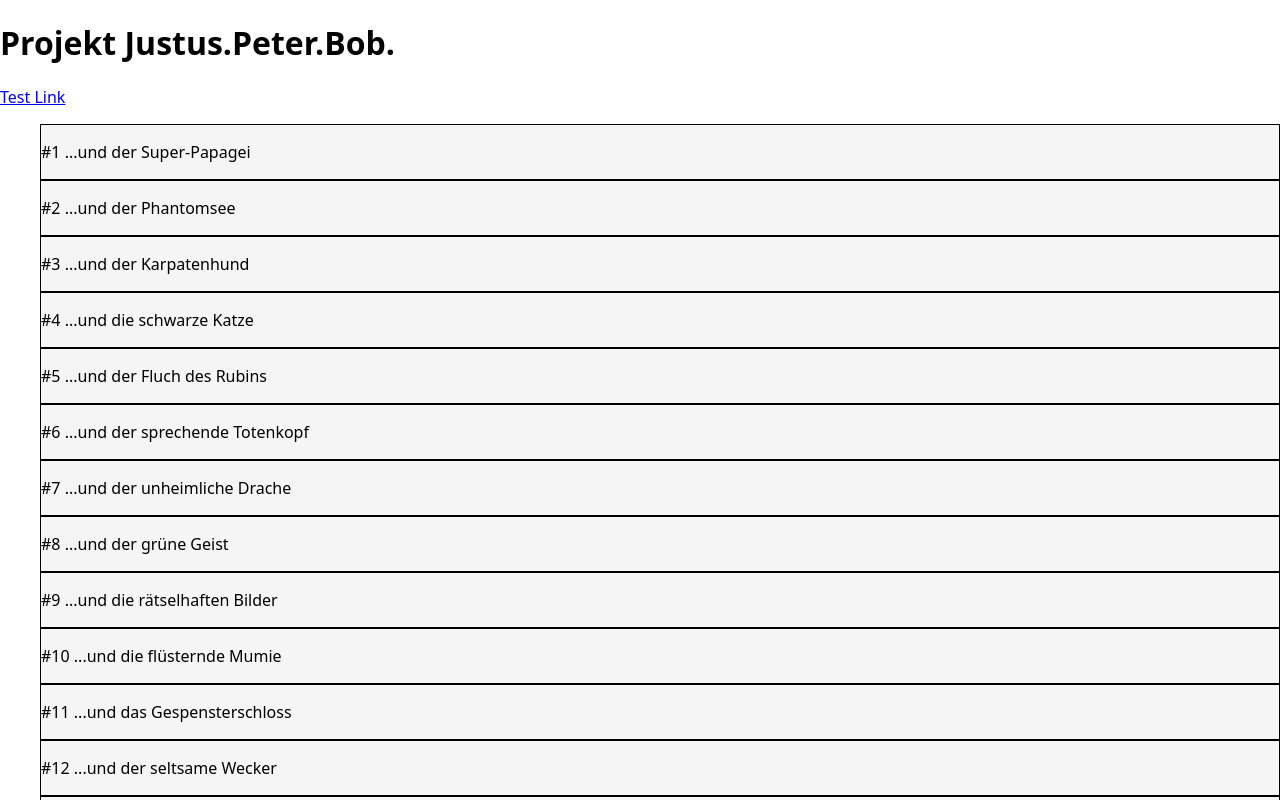
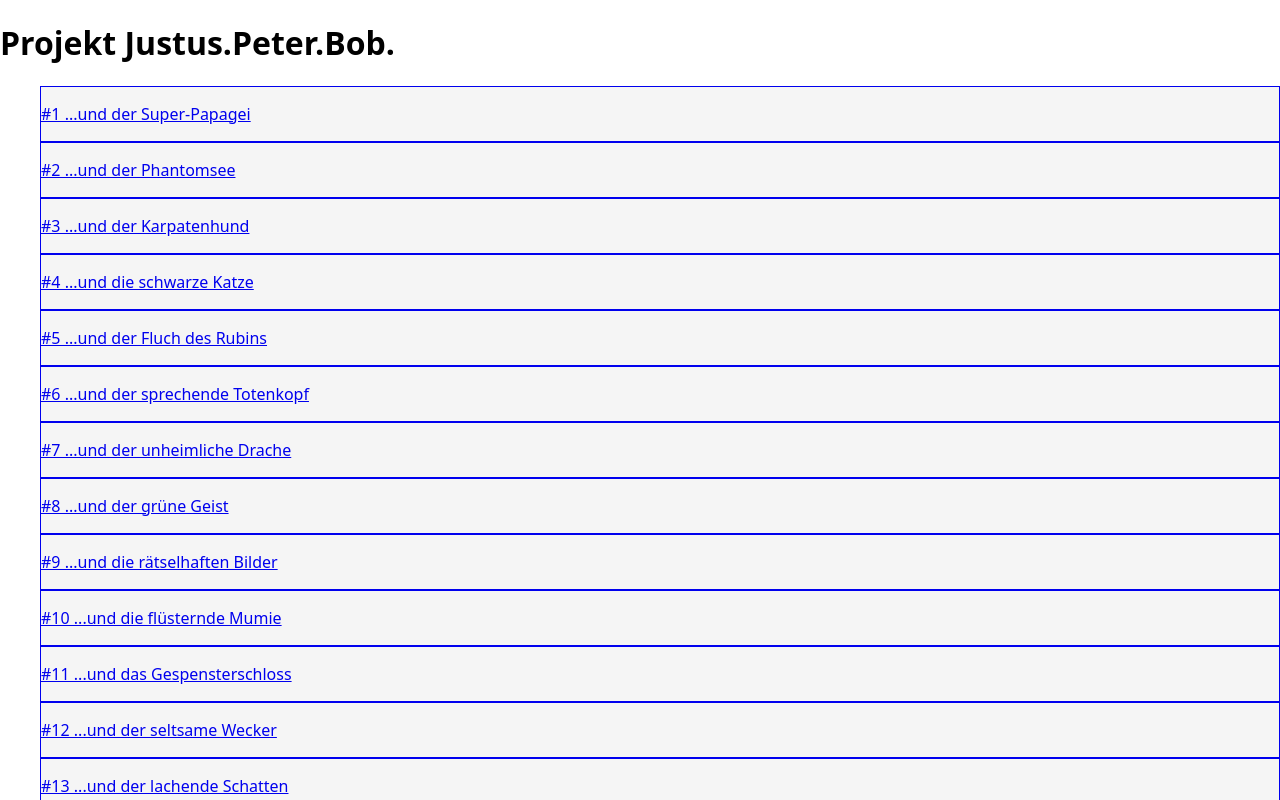
Before and after one commit to RobinWitt/capstone-project, a Next.js app: page / in a window 1280 px wide. Shown: the top 800 px of the page. Built offline with nearby package versions, Linux system fonts and the light colour scheme.

Commit message:
add dynamic routing

```diff
--- a/components/EpisodeDetails/index.js
+++ b/components/EpisodeDetails/index.js
@@ -21,7 +21,7 @@ export default function EpisodeDetails({ episode }) {
     links,
   } = episode;
 
-  //refactor release date
+  //refactor release date string
   const splitDate = veröffentlichungsdatum.split("-");
   const newDate = splitDate[2] + "." + splitDate[1] + "." + splitDate[0];
 
--- a/components/EpisodeListItem/index.js
+++ b/components/EpisodeListItem/index.js
@@ -1,3 +1,4 @@
+import Link from "next/link";
 import styled from "styled-components";
 
 const StyledListItem = styled.li`
--- a/pages/index.js
+++ b/pages/index.js
@@ -3,6 +3,7 @@ import EpisodeListItem from "@/components/EpisodeListItem";
 import Link from "next/link";
 import useSWR from "swr";
 
+// this will change when using remote API
 const URL = "/serie.json";
 
 export default function HomePage() {
@@ -18,13 +19,12 @@ export default function HomePage() {
         <header>
           <h1>Projekt Justus.Peter.Bob.</h1>
         </header>
-        <Link href="/episodes">Test Link</Link>
         <EpisodeList>
           {serie.map(({ nummer, titel }) => {
             return (
-              <EpisodeListItem
-                key={nummer}
-              >{`#${nummer} ...${titel}`}</EpisodeListItem>
+              <Link key={nummer} href={`/episodes/${nummer}`}>
+                <EpisodeListItem>{`#${nummer} ...${titel}`}</EpisodeListItem>
+              </Link>
             );
           })}
         </EpisodeList>
```
Also changed, not shown: pages/episodes/[episode].js (added, +29 -0 lines), pages/episodes/index.js (deleted, +0 -18 lines).
